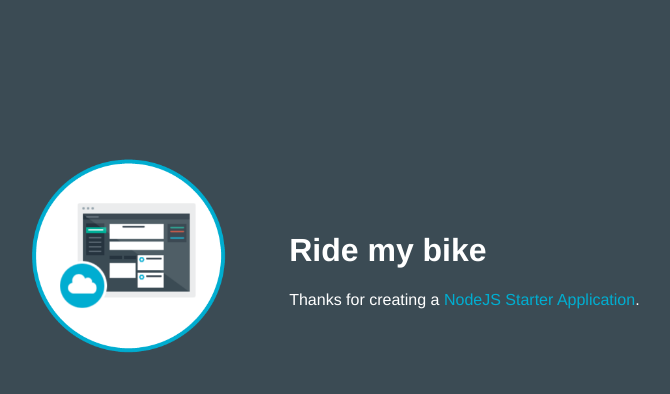
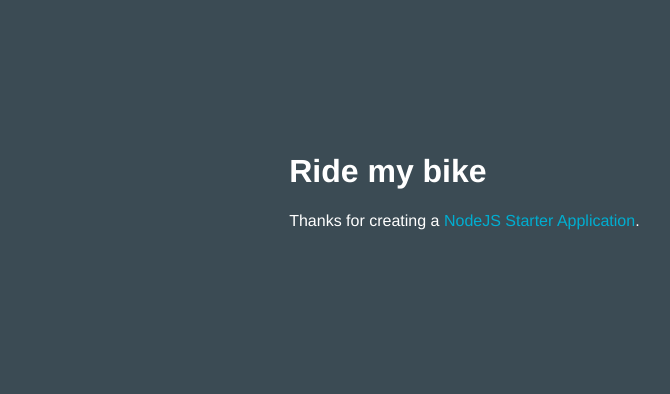
Before and after one commit to zoe1988/CloudAssignment3, a website: page public/index.html in a window 1280 px wide. Shown: the whole page, without its empty margins (253-923 px from the left). Drawn offline with Linux system fonts and the light colour scheme.

Commit message:
Update index.html

```diff
--- a/public/index.html
+++ b/public/index.html
@@ -2,7 +2,7 @@
 <html>
 
   <head>
-    <title>NodeJS Starter Application</title>
+    <title>Ride my bike </title>
     <meta charset="utf-8">
     <meta http-equiv="X-UA-Compatible" content="IE=edge">
     <meta name="viewport" content="width=device-width, initial-scale=1">
@@ -13,7 +13,7 @@
     <table>
       <tr>
         <td style= "width:30%;">
-          <img class = "newappIcon" src="images/newapp-icon.png">
+
         </td>
         <td>
           <h1 id="message">Ride my bike</h1>
```
